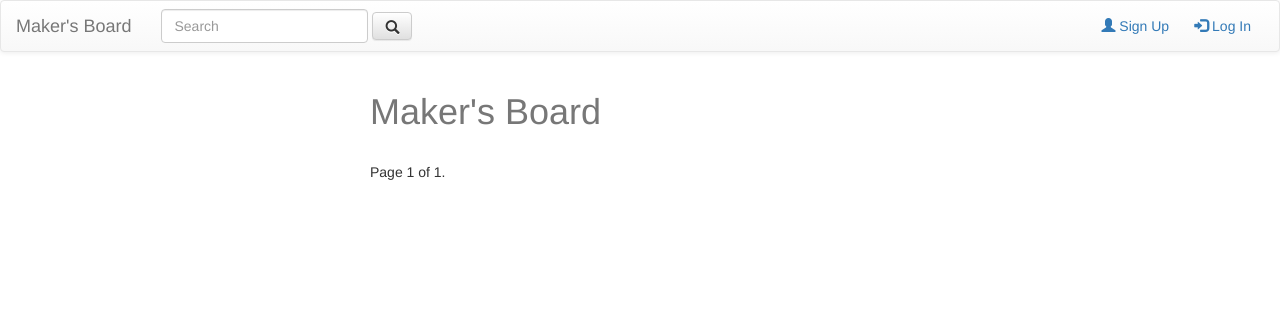
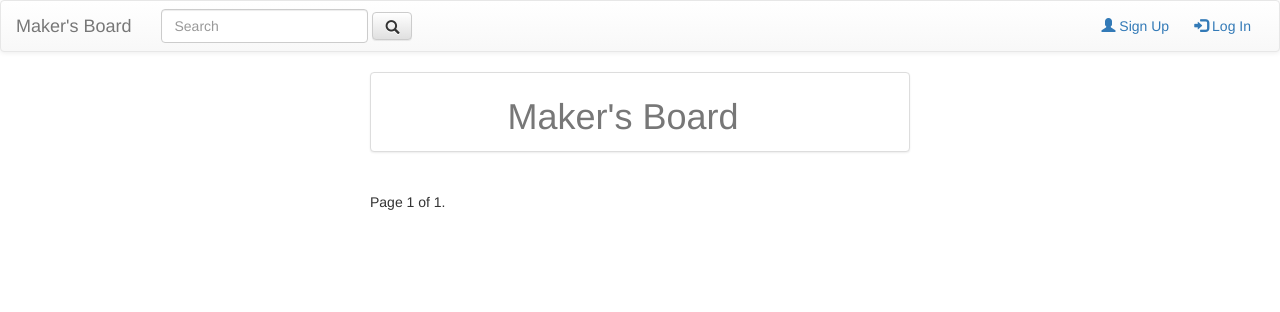
Before and after one commit to ian-henderson/MakersBoard, a Django app: page /posts/ in a window 1280 px wide. Shown: the top 312 px of the page. Run offline with Django 3.2, Linux system fonts and the light colour scheme; data that the repository does not hold is empty; some libraries are stand-ins or nearby versions.

Commit message:
Added a box around the title in the feed

```diff
--- a/makersboard/templates/post_list.html
+++ b/makersboard/templates/post_list.html
@@ -4,7 +4,11 @@
 {% block content %}
 
 <div class='col-sm-6 col-sm-offset-3'>
-		<h1>{{ title }}</h1>
+		<div class="thumbnail">
+				<div class='col-sm-0 col-sm-offset-3'>
+						<h1>{{ title }}</h1>
+				</div>
+		</div>
 		{% for obj in object_list %}
 		<div class="row">
 				<div class="col-sm-12">
```
Also changed, not shown: 3 other files.
